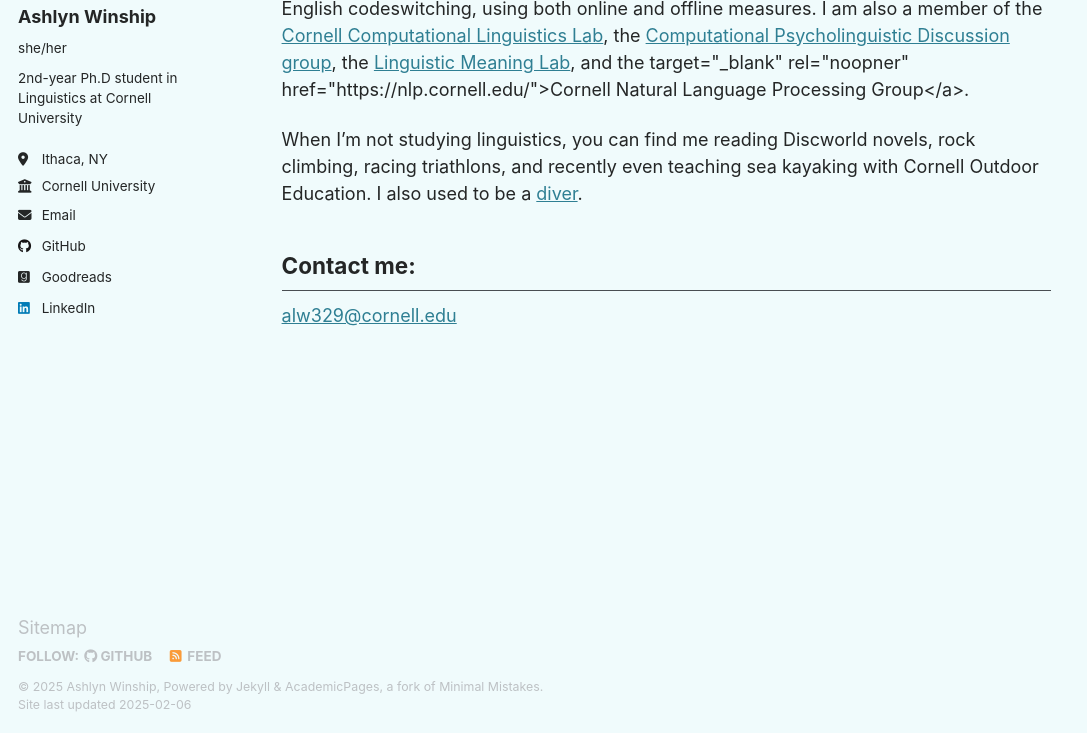
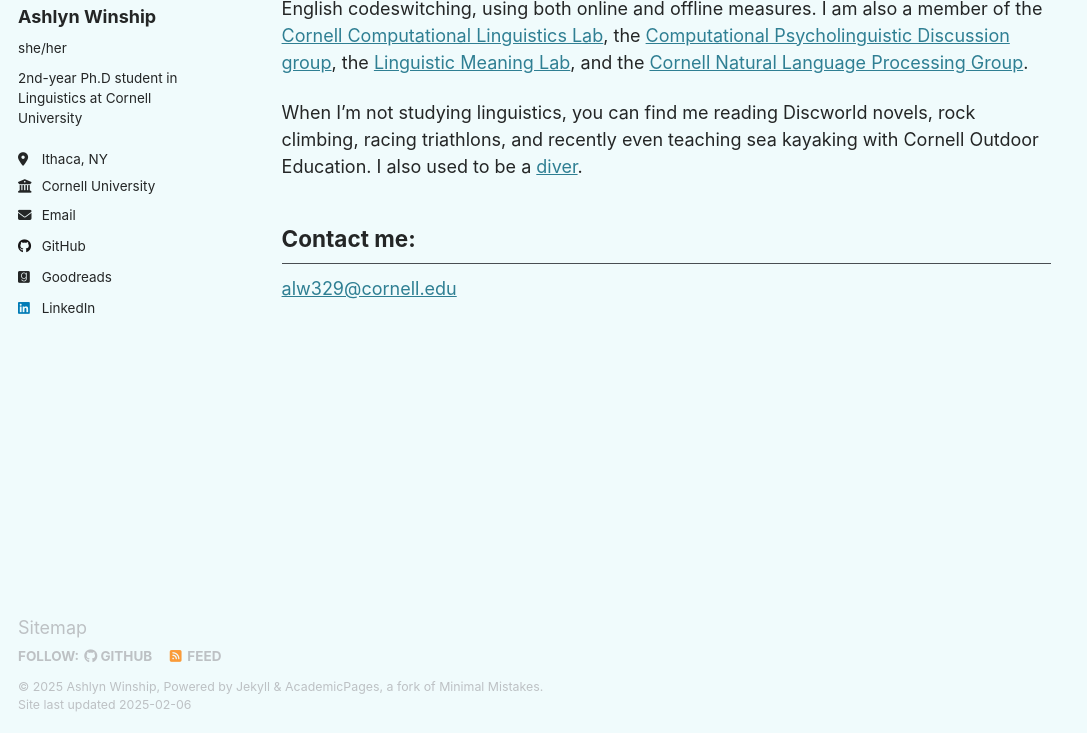
Before and after one commit to ashlynwinship/ashlynwinship.github.io, a Jekyll site: the page built from _pages/about.md, in a window 1280 px wide and 1018 px high, cut to the strip 285-1018 px from the top of the window. Shown: the whole strip, without its empty margins (0-1087 px from the left). Built offline with Jekyll 4.4.1, drawn with Linux system fonts in a browser that asks for light colours.

Commit message:
Update about.md

```diff
--- a/_pages/about.md
+++ b/_pages/about.md
@@ -9,7 +9,7 @@ redirect_from:
 
 <b>Research interests:</b> syntax/morphosyntax, computational linguistics, psycholinguistics, bilingualism, codeswitching
 
-I am a second-year Ph.D. student in the Department of Linguistics at Cornell. My current research for my qualifying paper investigates agreement attraction effects in Spanish-English codeswitching, using both online and offline measures. I am also a member of the <a target="_blank" rel="noopener" href="https://conf.ling.cornell.edu/compling/">Cornell Computational Linguistics Lab</a>, the <a target="_blank" rel="noopener" href="https://c-psyd.github.io/">Computational Psycholinguistic Discussion group</a>, the <a target="_blank" rel="noopener" href="https://lime-lab-cornell.github.io/">Linguistic Meaning Lab</a>, and the <z> target="_blank" rel="noopner" href="https://nlp.cornell.edu/">Cornell Natural Language Processing Group</a>.
+I am a second-year Ph.D. student in the Department of Linguistics at Cornell. My current research for my qualifying paper investigates agreement attraction effects in Spanish-English codeswitching, using both online and offline measures. I am also a member of the <a target="_blank" rel="noopener" href="https://conf.ling.cornell.edu/compling/">Cornell Computational Linguistics Lab</a>, the <a target="_blank" rel="noopener" href="https://c-psyd.github.io/">Computational Psycholinguistic Discussion group</a>, the <a target="_blank" rel="noopener" href="https://lime-lab-cornell.github.io/">Linguistic Meaning Lab</a>, and the <a target="_blank" rel="noopner" href="https://nlp.cornell.edu/">Cornell Natural Language Processing Group</a>.
 
 When I'm not studying linguistics, you can find me reading Discworld novels, rock climbing, racing triathlons, and recently even teaching sea kayaking with Cornell Outdoor Education. I also used to be a <a target="_blank" rel="noopener" href="https://secure.meetcontrol.com/divemeets/system/profile.php?number=24901">diver</a>.
 
```
